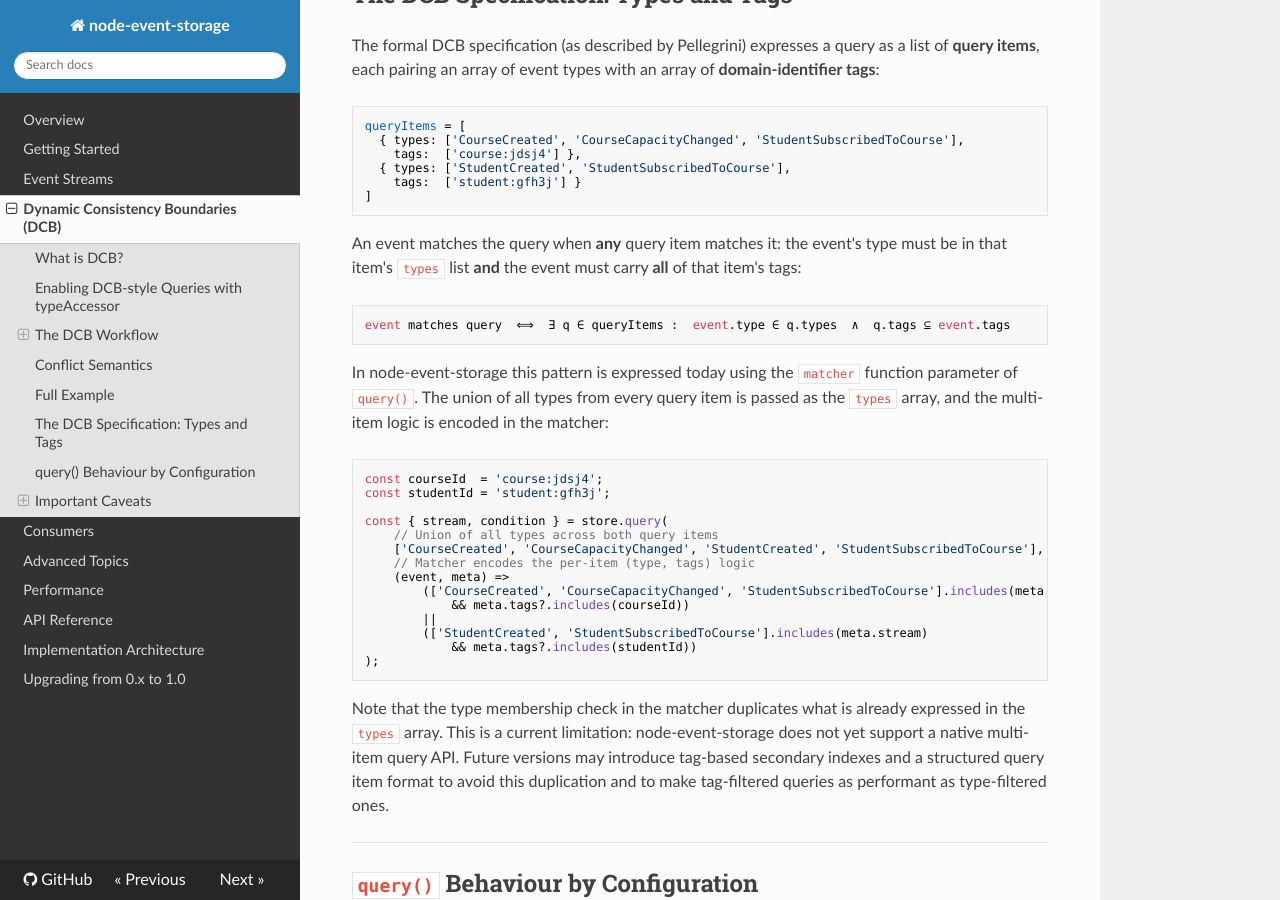
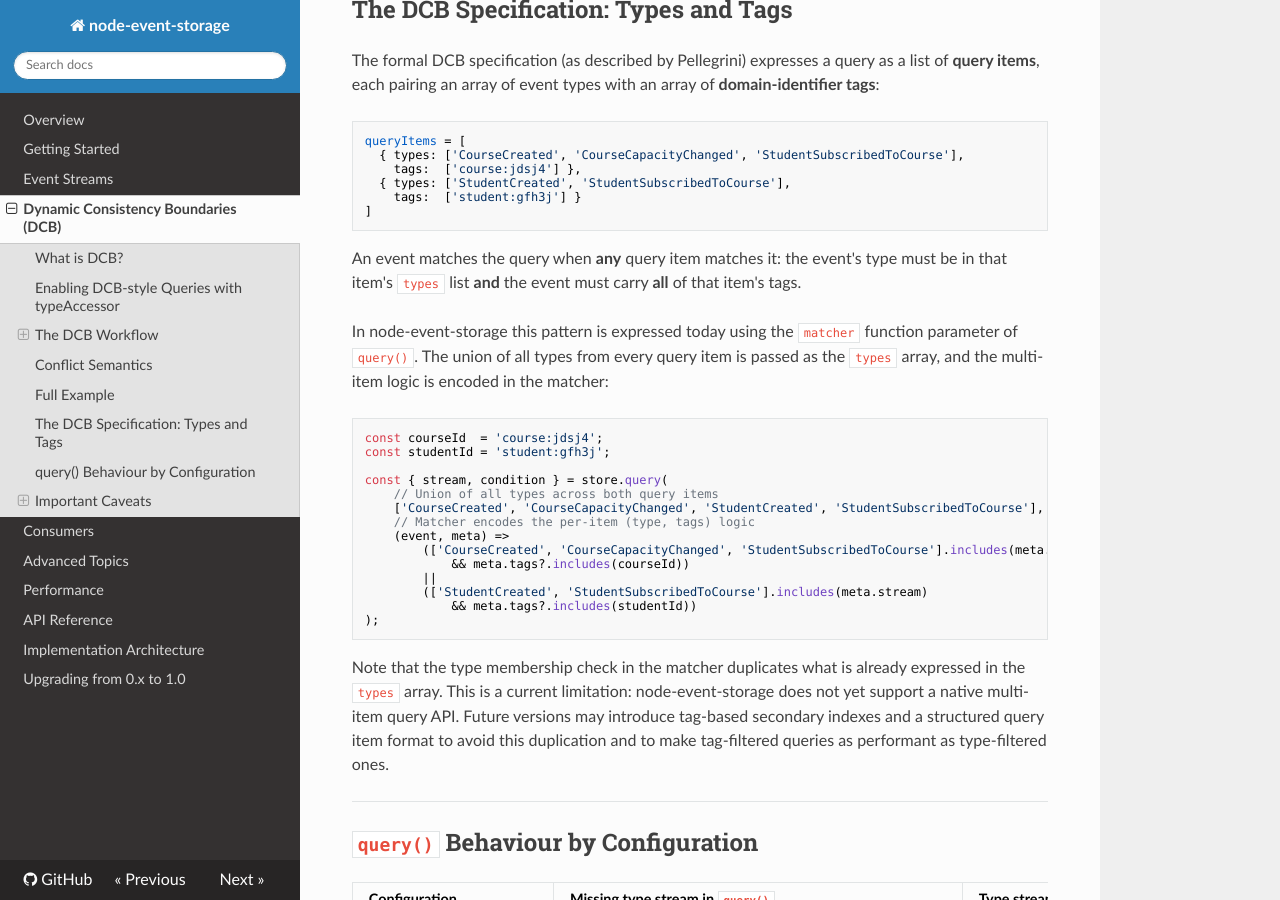
Before and after one commit to albe/node-event-storage, an MkDocs documentation site: the page built from docs/dcb.md, in a window 1280 px wide and 900 px high, scrolled down 4248 px. Built offline with MkDocs 1.6.1, drawn with Linux system fonts in a browser that asks for light colours; nearby versions of some CDN libraries.

Commit message:
docs: redesign DCB diagrams with shared layout and remove math formula
Agent-Logs-Url: https://github.com/albe/node-event-storage/sessions/9459b033-0379-45d8-a1e0-f9656584710d

Co-authored-by: albe <4259532+albe@users.noreply.github.com>

````diff
--- a/docs/dcb.md
+++ b/docs/dcb.md
@@ -168,11 +168,7 @@ queryItems = [
 ]
 ```
 
-An event matches the query when **any** query item matches it: the event's type must be in that item's `types` list **and** the event must carry **all** of that item's tags:
-
-```
-event matches query  ⟺  ∃ q ∈ queryItems :  event.type ∈ q.types  ∧  q.tags ⊆ event.tags
-```
+An event matches the query when **any** query item matches it: the event's type must be in that item's `types` list **and** the event must carry **all** of that item's tags.
 
 In node-event-storage this pattern is expressed today using the `matcher` function parameter of `query()`. The union of all types from every query item is passed as the `types` array, and the multi-item logic is encoded in the matcher:
 
````
Also changed, not shown: docs/diagram-dcb-aggregate-ambiguity.svg, docs/diagram-dcb-boundary.svg.
